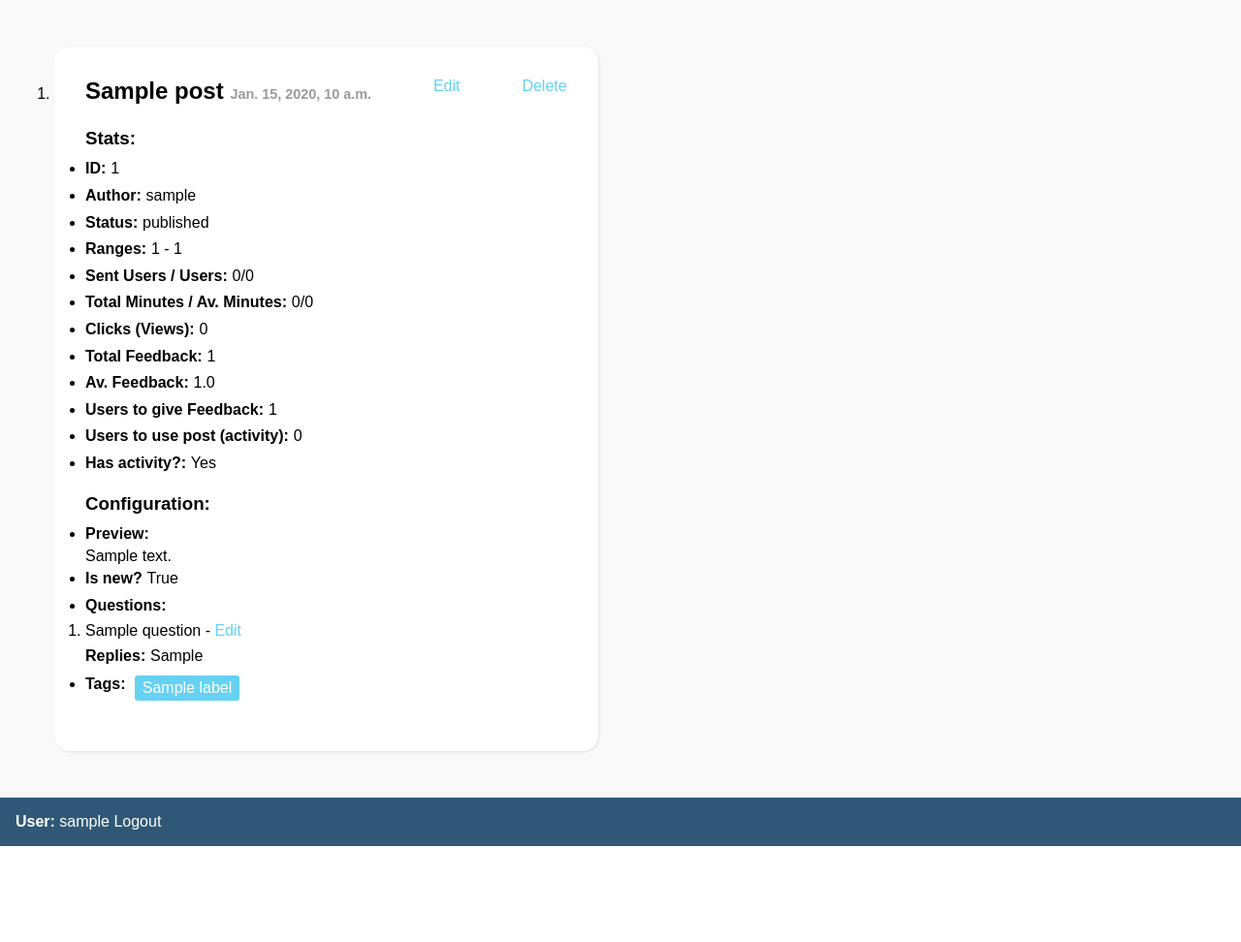
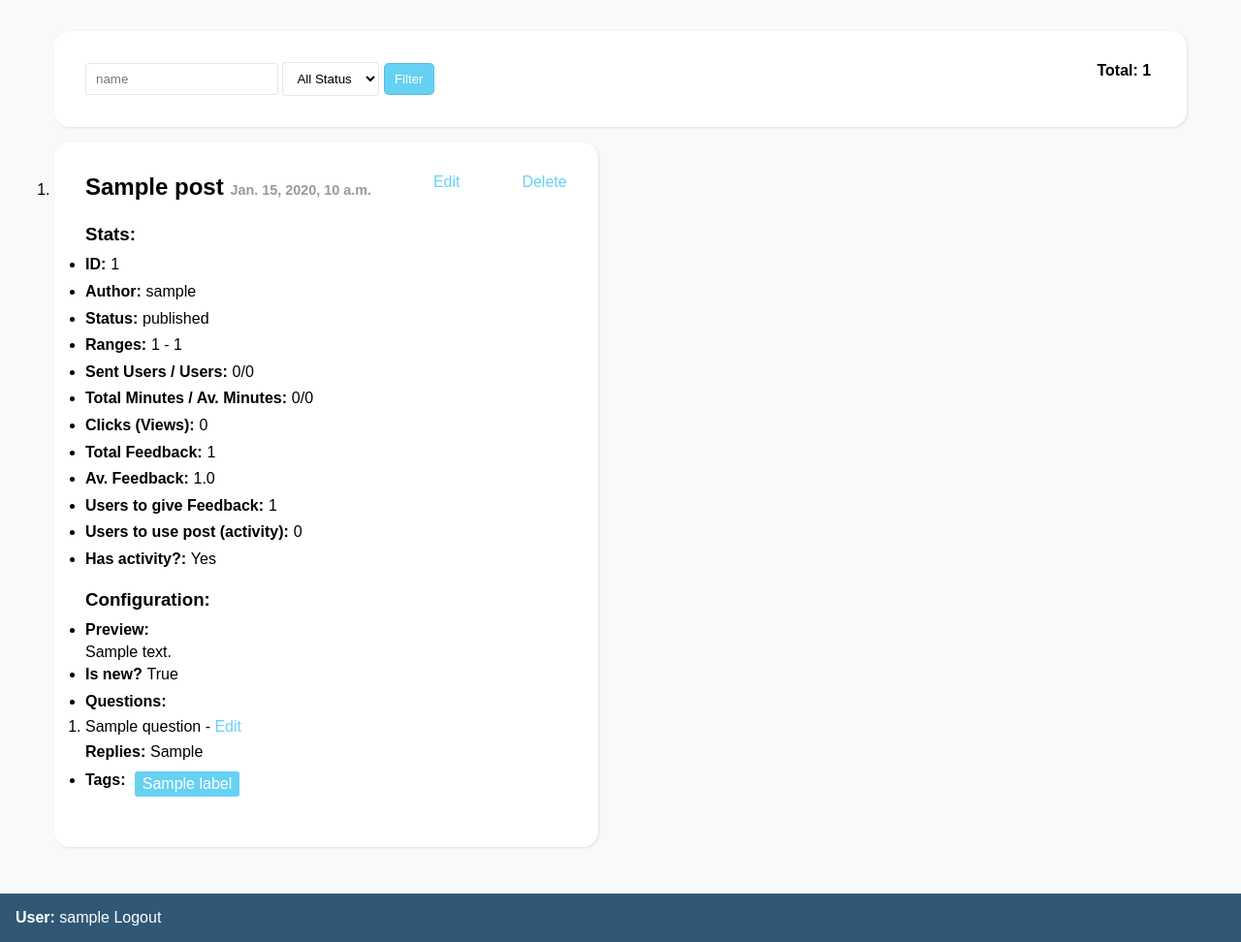
Before and after one commit to tian2992/afinidata-content-manager, a Django app: page /posts/ in a window 1280 px wide. Shown: the part 60-1032 px from the top of the page at 97% size. Before the commit the page ends 933 px from the top, so only its background shows below. Run offline with Django 3.2, Linux system fonts and the light colour scheme; a user stored in the database is signed in; tables that the repository leaves empty hold one stand-in row (values such as "Sample post"); parts of the project's set-up code (start-up, migrations or seed data) failed here and were passed over.

Commit message:
Pagination working in posts. Change list post to /posts.

```diff
--- a/posts/static/stylesheets/style.css
+++ b/posts/static/stylesheets/style.css
@@ -446,8 +446,34 @@ ul.list li {
     padding: 2px 5px !important;
     border: 1px solid rgba(0,0,0, .1);
     display: block;
+    background: #fff;
+    text-decoration: none;
 }
 
 .pagination li a {
     cursor: pointer !important;
+    color: rgba(0, 179, 236, .6);
 }
+
+.inline-form-content input[type='text'],
+.inline-form-content select,
+.inline-form-content input[type='number'],
+.inline-form-content input[type='email']{
+    border: 1px solid rgba(0,0,0, .1);
+    background: #fff;
+    padding: 8px 10px;
+    border-radius: 4px;
+}
+
+.inline-form-content input[type="submit"] {
+    padding: 8px 10px;
+    border: 1px solid rgba(0,0,0, .1);
+    cursor: pointer;
+    background: rgba(0, 179, 236, .6);
+    color: #fff;
+    border-radius: 5px;
+}
+
+.inline-form-content input[type="submit"]:hover {
+    background: #305876;
+}
--- a/posts/templates/posts/edit.html
+++ b/posts/templates/posts/edit.html
@@ -8,7 +8,7 @@
             <article class="form-content">
             <h1>
                 Edit Post: {{ post.name }}
-                <a href="{% url 'posts:posts-list' %}" class="link" style="font-size: .7em; font-weight: normal; text-decoration: underline;">Back to list</a>
+                <a href="{% url 'posts:home' %}" class="link" style="font-size: .7em; font-weight: normal; text-decoration: underline;">Back to list</a>
                 <a href="{% url 'posts:reviews' %}" class="link" style="font-size: .7em; font-weight: normal; text-decoration: underline;">Back to Reviews</a>
                 <div>
                     <small>Status: {{ post.status }},</small>
--- a/posts/templates/posts/index.html
+++ b/posts/templates/posts/index.html
@@ -6,6 +6,40 @@
     <section class="post-list">
         <div class="container">
             <div>
+                <div class="panel">
+                    <div class="inline-form-content">
+                        <form action="." method="get">
+                            <input type="text" name="name" placeholder="name" value="{{ name }}">
+                            <select name="status" id="status" value="{{ status }}">
+                                <option value="">All Status</option>
+                                {% for option in status_list %}
+                                    {% if status == option %}
+                                        <option value="{{ option }}" selected="selected">{{ option }}</option>
+                                    {% else %}
+                                        <option value="{{ option }}">{{ option }}</option>
+                                    {% endif %}
+                                {% endfor %}
+                            </select>
+                            {% if users.count > 0 %}
+                                <select name="user_id" id="user_id">
+                                    <option value="">All Authors</option>
+                                    {% for author in users %}
+                                        {% if user_id == author.pk %}
+                                            <option value="{{ author.pk }}" selected="selected">{{ author.username }}</option>
+                                        {% else %}
+                                            <option value="{{ author.pk }}">{{ author.username }}</option>
+                                        {% endif %}
+                                    {% endfor %}
+
+                                </select>
+                            {% endif %}
+                            <input type="submit" value="Filter">
+                        </form>
+                    </div>
+                    <div>
+                        <strong>Total: {{ total }}</strong>
+                    </div>
+                </div>
                 <ol style="display: flex; justify-content: space-between; flex-wrap: wrap">
                     {% for post in posts %}
                         <li>
--- a/posts/templates/posts/question.html
+++ b/posts/templates/posts/question.html
@@ -24,7 +24,7 @@
                 <a style="display: inline-block" href="{% url 'posts:edit-question' id=question.pk %}">Edit question</a> -
                 <a style="display: inline-block" href="{% url 'posts:delete-question' id=question.pk %}">Delete question</a> -
                 <a style="display: inline-block" href="{% url 'posts:edit-post' id=question.post.pk %}">Back to edit post</a> -
-                <a style="display: inline-block" href="{% url 'posts:posts-list' %}">Back to post lists</a>
+                <a style="display: inline-block" href="{% url 'posts:home' %}">Back to post lists</a>
             </div>
         </div>
     </div>
--- a/posts/templates/posts/review-detail.html
+++ b/posts/templates/posts/review-detail.html
@@ -27,6 +27,7 @@
                             {% endif %}
                         </li>
                         <li><strong>Content: </strong><a href="{{ post.content }}">{{ post.content }}</a></li>
+                        <li><strong>Author: </strong><span>{{ post.user.first_name }} {{ post.user.last_name }} ({{ post.user.username }})</span></li>
                         <li><strong>Preview: </strong><span>{{ post.preview }}</span></li>
                         <li><strong>Content Activity: </strong><p>{{ post.content_activity }}</p></li>
                         <li><strong>Ranges: </strong><span>{{ post.min_range }} - {{ post.max_range }}</span></li>
--- a/posts/templates/posts/review.html
+++ b/posts/templates/posts/review.html
@@ -62,7 +62,7 @@
                     <br>
                 </div>
                 <div>
-                    <a href="{% url 'posts:posts-list' %}" style="display: inline-block">View all posts</a> -
+                    <a href="{% url 'posts:home' %}" style="display: inline-block">View all posts</a> -
                     <a href="{% url 'posts:post' id=post.pk %}" style="display: inline-block">View Post</a> -
                     <a href="{% url 'posts:edit-post' id=post.pk %}" style="display: inline-block">Edit Post</a> -
                     {% if post.question_set.count <= 0 %}
--- a/posts/views.py
+++ b/posts/views.py
@@ -14,6 +14,7 @@ from django.contrib.auth.models import User as DjangoUser
 from django.contrib import messages
 from datetime import datetime, timedelta, date
 from django.urls import reverse_lazy
+from django.contrib.auth.models import Group
 import math
 import random
 import pytz
@@ -28,8 +29,51 @@ class HomeView(LoginRequiredMixin, ListView):
     login_url = '/admin/login/'
     redirect_field_name = 'redirect_to'
 
+    def get_queryset(self):
+        try:
+            params = dict()
+            if self.request.GET['name']:
+                params['name__contains'] = self.request.GET['name']
+            if self.request.GET['user_id']:
+                params['user_id'] = self.request.GET['user_id']
+            if self.request.GET['status']:
+                params['status'] = self.request.GET['status']
+            posts = Post.objects.filter(**params)
+            return posts
+        except Exception as e:
+            return Post.objects.all()
+
     def get_context_data(self, *, object_list=None, **kwargs):
         context = super().get_context_data()
+
+        get_copy = self.request.GET.copy()
+        parameters = get_copy.pop('page', True) and get_copy.urlencode()
+        context['parameters'] = parameters
+        context['status_list'] = ['draft', 'review', 'rejected', 'published']
+
+        try:
+            params = dict()
+            if self.request.GET['name']:
+                params['name__contains'] = self.request.GET['name']
+                context['name'] = self.request.GET['name']
+            if self.request.GET['user_id']:
+                params['user_id'] = self.request.GET['user_id']
+                context['user_id'] = int(self.request.GET['user_id'])
+            if self.request.GET['status']:
+                params['status'] = self.request.GET['status']
+                context['status'] = self.request.GET['status']
+            posts = Post.objects.filter(**params)
+            context['total'] = posts.count()
+        except Exception as e:
+            context['total'] = Post.objects.all().count()
+            pass
+        try:
+            group = Group.objects.get(name='author')
+            users = group.user_set.all()
+            context['users'] = users
+        except Exception as e:
+            pass
+
         for post in context['posts']:
             post.clicks = post.interaction_set.filter(type='opened').count()
             session_total = 0
@@ -69,11 +113,9 @@ class HomeView(LoginRequiredMixin, ListView):
                 for interaction in posts_used:
                     users_to_used.add(interaction.user_id)
                 post.total_used_users = len(users_to_used)
-                print(len(users_to_used))
             else:
                 post.total_used_users = 0
         return context
-
 
 
 def post(request, id):
@@ -1200,4 +1242,4 @@ class RejectionView(LoginRequiredMixin, CreateView):
         rejection.save()
         print(rejection)
         messages.success(self.request, 'Post with id: %s has been rejected, and need edit' % post.pk)
-        return redirect('posts:posts-list')
+        return redirect('posts:home')
--- a/static/templates/static/base.html
+++ b/static/templates/static/base.html
@@ -13,7 +13,7 @@
 
         <nav>
             <ul>
-                <li><a href="{% url 'posts:posts-list' %}">Posts</a></li>
+                <li><a href="{% url 'posts:home' %}">Posts</a></li>
                 <li><a href="{% url 'posts:reviews' %}">Reviews</a></li>
             </ul>
         </nav>
```
